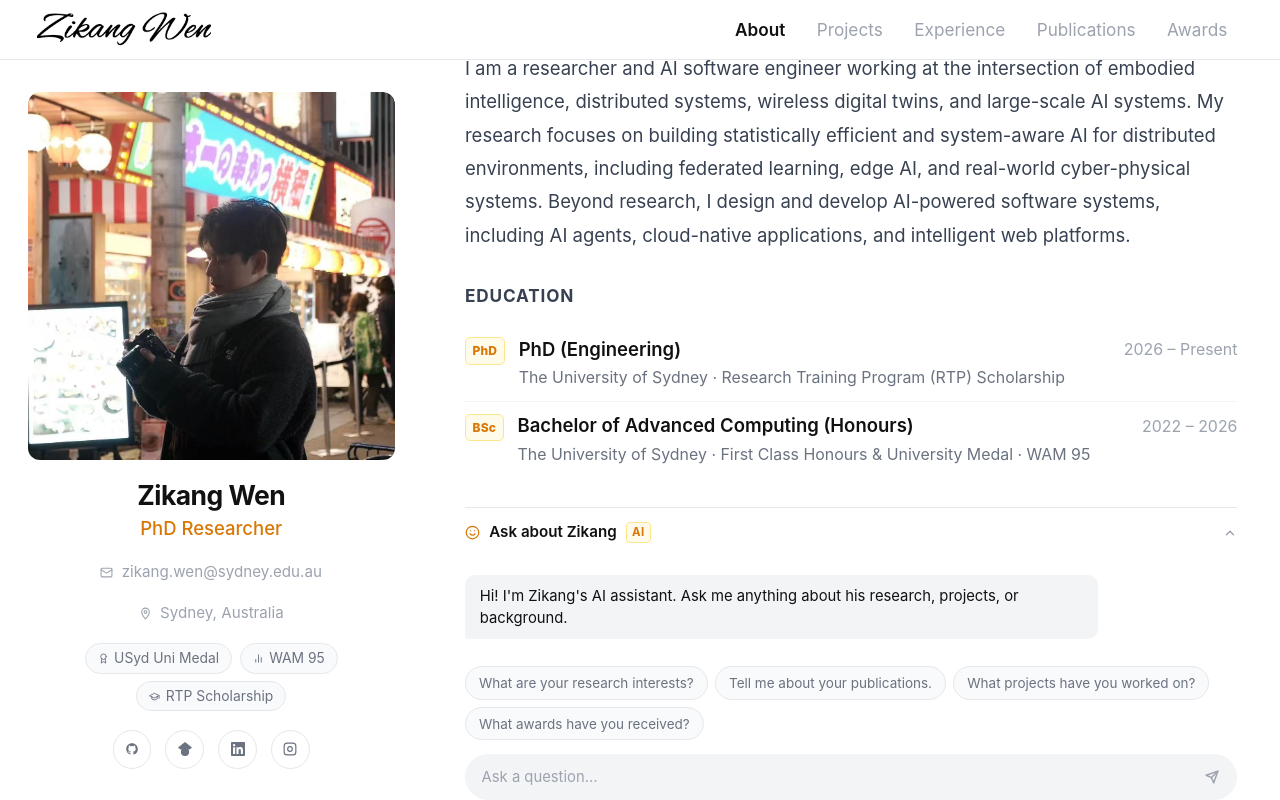
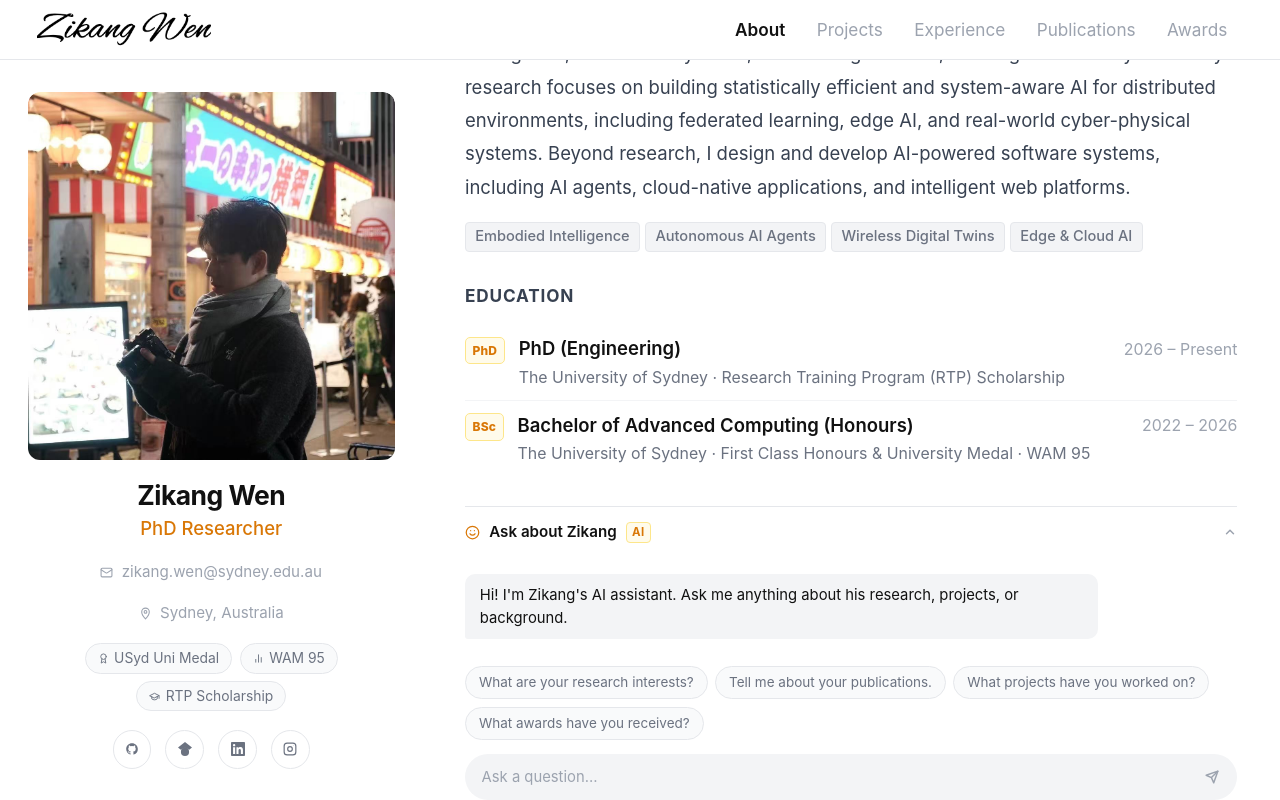
Before and after one commit to Ukrole/vite-react-template, a React (Vite) app: page / in a window 1280 px wide. Built offline with nearby package versions, Linux system fonts and the light colour scheme.

Commit message:
version7.5

```diff
--- a/src/react-app/components/SectionAbout.tsx
+++ b/src/react-app/components/SectionAbout.tsx
@@ -1,4 +1,4 @@
-import { profile, education } from "../data/resume";
+import { profile, education, researchInterests } from "../data/resume";
 import ChatBot from "./ChatBot";
 
 export default function SectionAbout() {
@@ -10,6 +10,12 @@ export default function SectionAbout() {
 
       <div className="about-text">
         <p>{profile.about}</p>
+      </div>
+
+      <div className="tags" style={{ marginTop: "1rem" }}>
+        {researchInterests.map((r) => (
+          <span key={r.label} className="tag">{r.label}</span>
+        ))}
       </div>
 
       <div className="edu-section">
```
